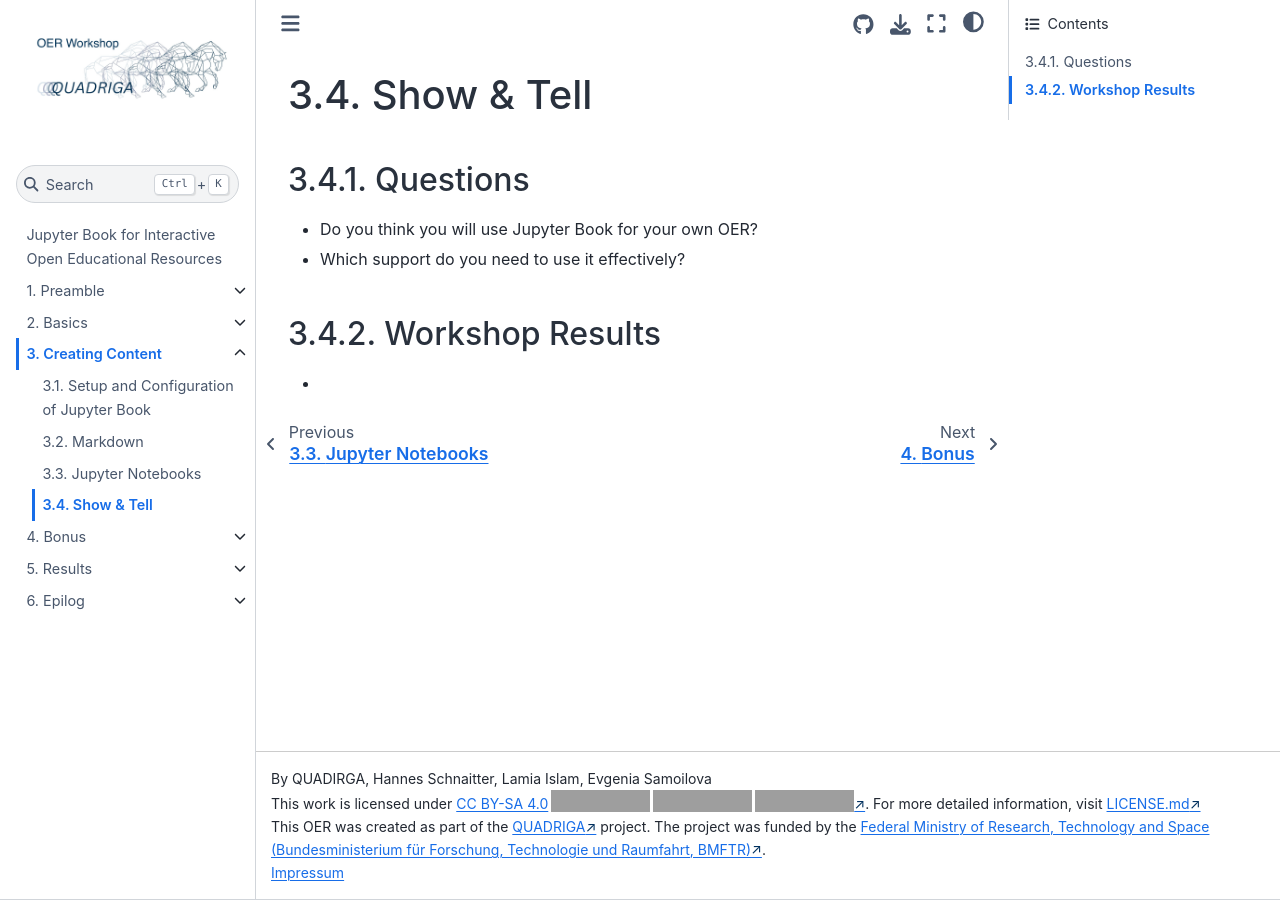
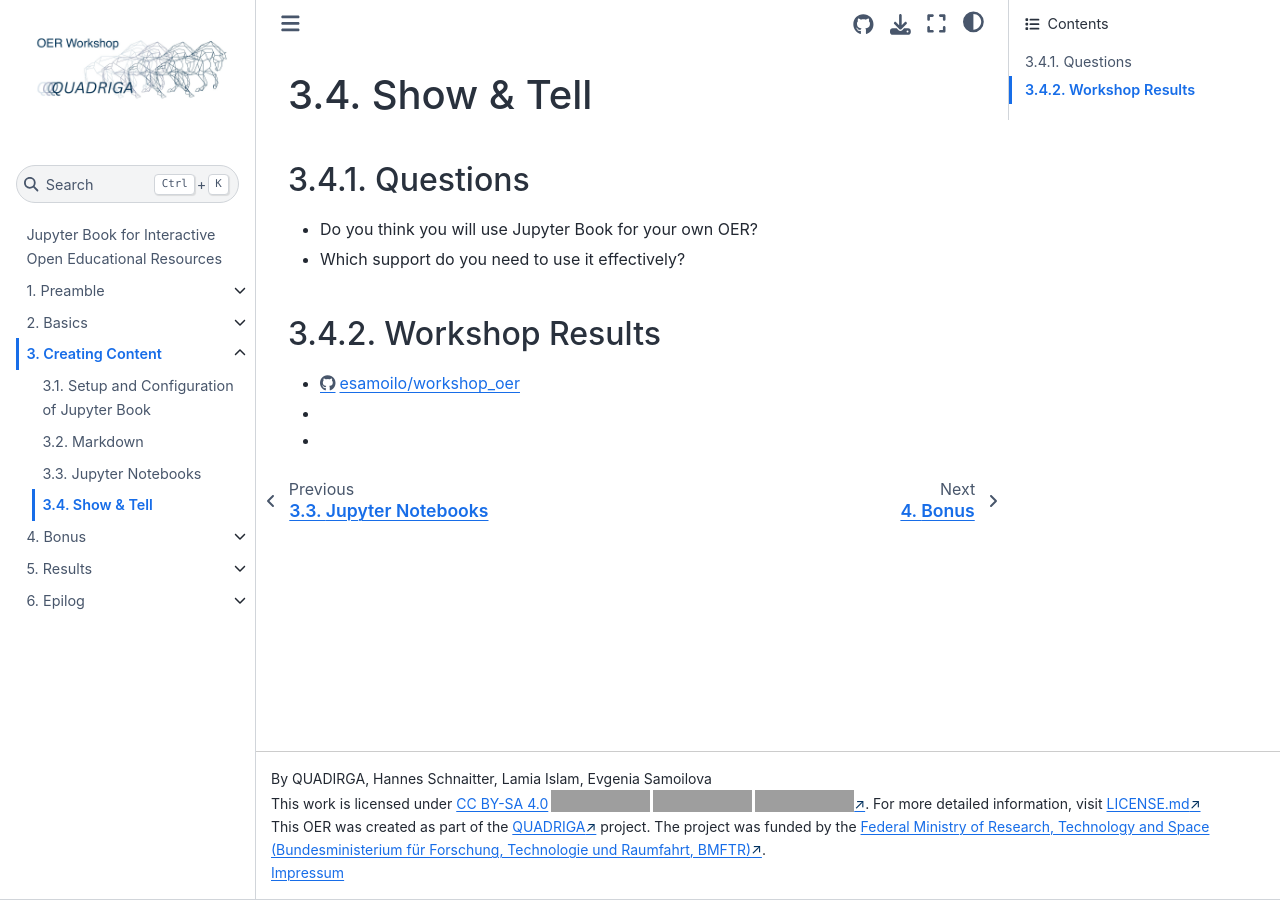
Before and after one commit to quadriga-dk/OER-Workshop, a Jupyter Book: the page built from content/show_tell.md, in a window 1280 px wide. Built offline with Jupyter Book 1.0.4 settings and Sphinx 7.4.7 and the Sphinx Book theme 1.1.4, drawn with Linux system fonts in a browser that asks for light colours; pages that are not in the unit, such as notebooks, are missing from menus; part of the change alters nothing that is shown; grey boxes are pictures that could not be loaded.

Commit message:
Update show_tell.md zhenya version

```diff
--- a/content/show_tell.md
+++ b/content/show_tell.md
@@ -5,5 +5,7 @@
 - Which support do you need to use it effectively?
 
 ## Workshop Results
+- https://github.com/esamoilo/workshop_oer
+-
 
 -
```
